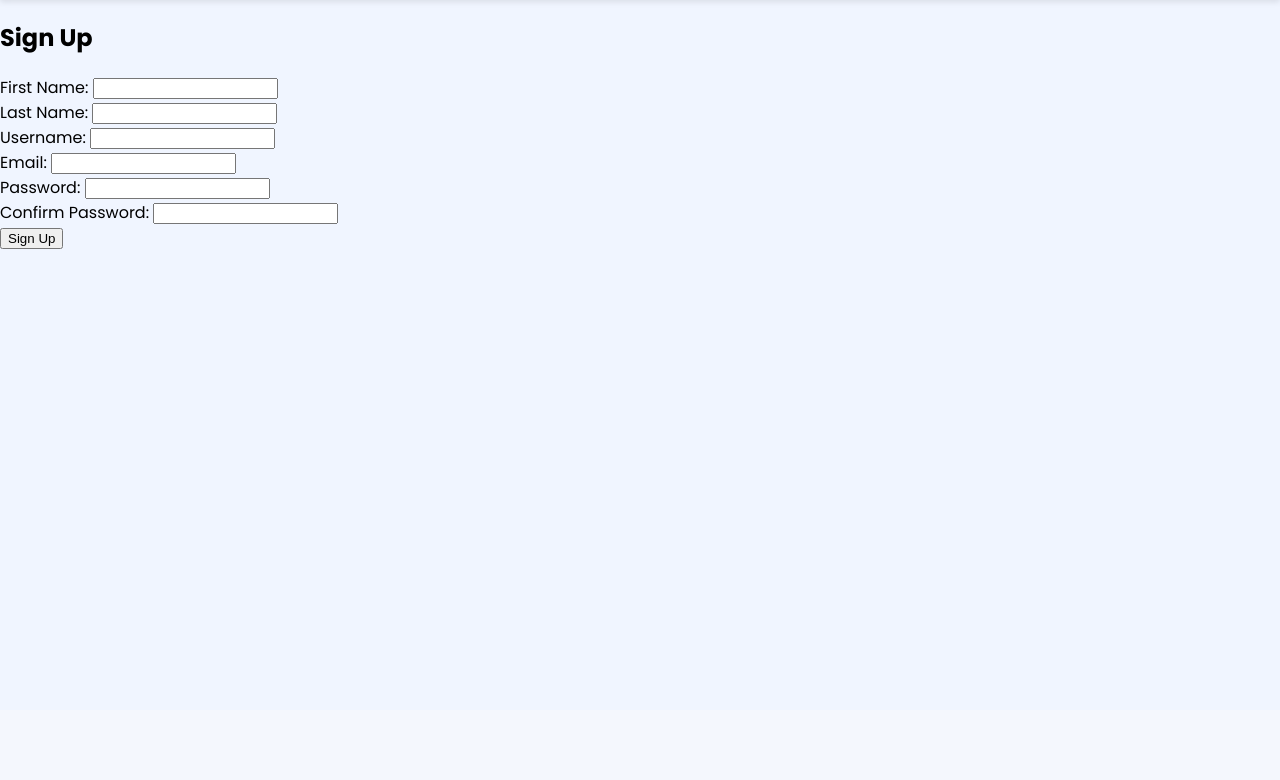
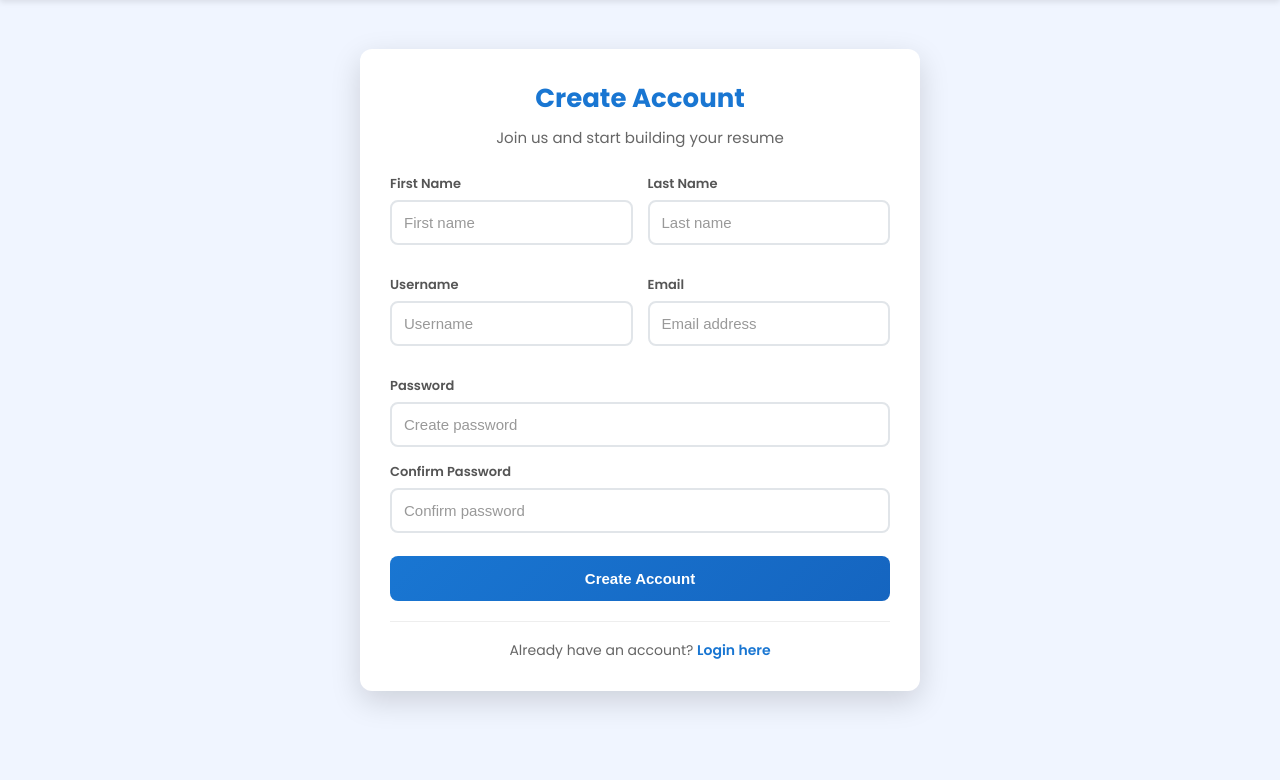
Before and after one commit to ayahmeftah/draftr-cv-builder-web-app, a Django app: page /auth/signup/ in a window 1280 px wide. Shown: the part 90-870 px from the top of the page. Before the commit the page ends 339 px from the top, so only its background shows below. Run offline with Django 5.2, Linux system fonts and the light colour scheme.

Commit message:
added css to the signup form

```diff
--- a/main_app/templates/registration/signup.html
+++ b/main_app/templates/registration/signup.html
@@ -1,16 +1,24 @@
 {% extends 'base.html' %}
+{% load static %}
 
 {% block head %}
-
+  <link rel="stylesheet" href="{% static "css/auth.css" %}">
+  <link rel="stylesheet" href="https://cdnjs.cloudflare.com/ajax/libs/font-awesome/6.4.0/css/all.min.css">
 {% endblock %}
 
 {% block body %}
-  <h2>Sign Up</h2>
-  <form method="post">
+<div class="auth-container">
+    <div class="auth-card">
+        <div class="auth-header">
+            <h2>Create Account</h2>
+            <p class="auth-subtitle">Join us and start building your resume</p>
+        </div>
+
+        <form method="post" class="auth-form">
             {% csrf_token %}
 
             {% if form.errors %}
-      <div style="color: red;">
+                <div class="error-messages">
                     {% for field in form %}
                         {% for error in field.errors %}
                             <p>{{ error }}</p>
@@ -22,30 +30,44 @@
                 </div>
             {% endif %}
 
-    <label for="first_name">First Name:</label>
-    <input type="text" name="first_name" id="first_name" required />
-    <br />
+            <div class="form-row">
+                <div class="form-group">
+                    <label for="first_name">First Name</label>
+                    <input type="text" name="first_name" id="first_name" placeholder="First name" required />
+                </div>
+                <div class="form-group">
+                    <label for="last_name">Last Name</label>
+                    <input type="text" name="last_name" id="last_name" placeholder="Last name" required />
+                </div>
+            </div>
 
-    <label for="last_name">Last Name:</label>
-    <input type="text" name="last_name" id="last_name" required />
-    <br />
+            <div class="form-row">
+                <div class="form-group">
+                    <label for="username">Username</label>
+                    <input type="text" name="username" id="username" placeholder="Username" required />
+                </div>
+                <div class="form-group">
+                    <label for="email">Email</label>
+                    <input type="email" name="email" id="email" placeholder="Email address" required />
+                </div>
+            </div>
 
-    <label for="username">Username:</label>
-    <input type="text" name="username" id="username" required />
-    <br />
+            <div class="form-group">
+                <label for="password1">Password</label>
+                <input type="password" name="password1" id="password1" placeholder="Create password" required />
+            </div>
 
-    <label for="email">Email:</label>
-    <input type="email" name="email" id="email" required />
-    <br />
+            <div class="form-group">
+                <label for="password2">Confirm Password</label>
+                <input type="password" name="password2" id="password2" placeholder="Confirm password" required />
+            </div>
 
-    <label for="password1">Password:</label>
-    <input type="password" name="password1" id="password1" required />
-    <br />
+            <button type="submit" class="auth-button">Create Account</button>
+        </form>
 
-    <label for="password2">Confirm Password:</label>
-    <input type="password" name="password2" id="password2" required />
-    <br />
-
-    <button type="submit">Sign Up</button>
-  </form>
+        <div class="auth-link">
+            <p>Already have an account? <a href="{% url 'login' %}">Login here</a></p>
+        </div>
+    </div>
+</div>
 {% endblock %}
```
Lines whose indentation alone changed are shown as unchanged.
